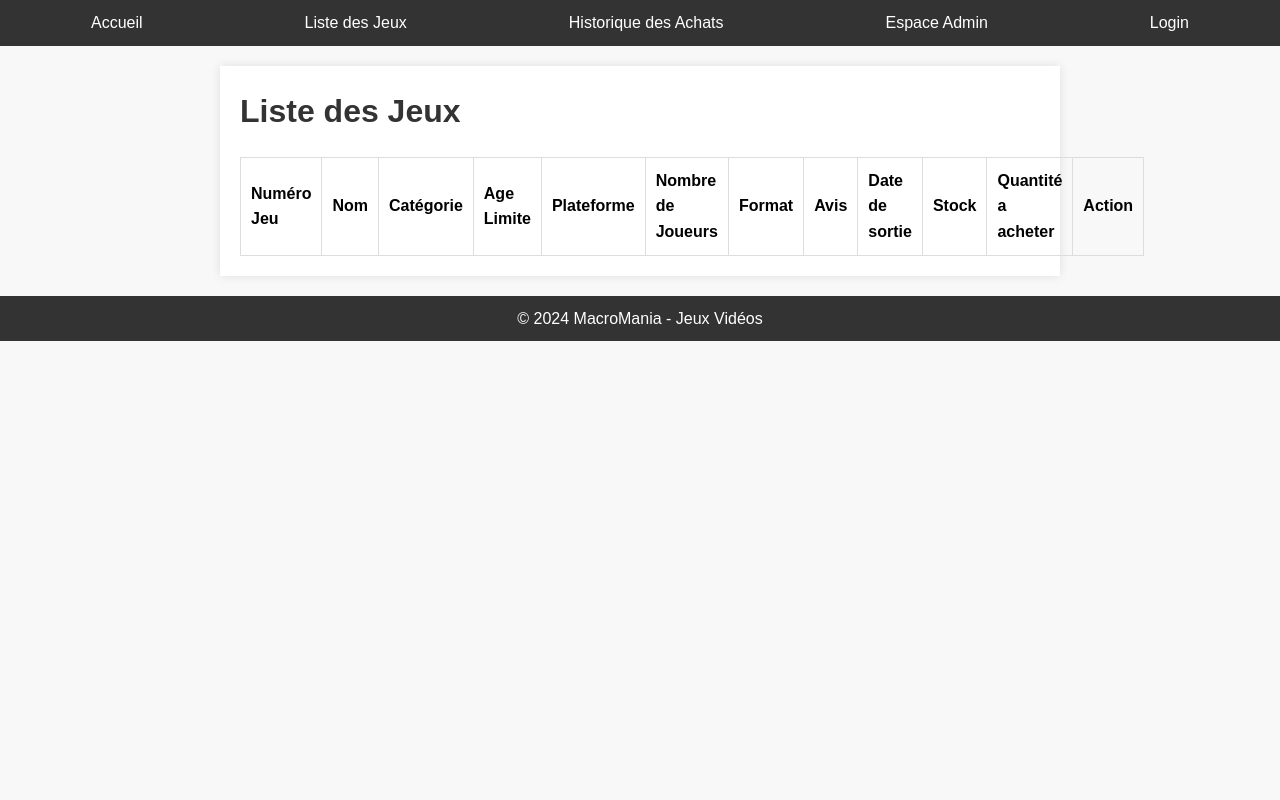
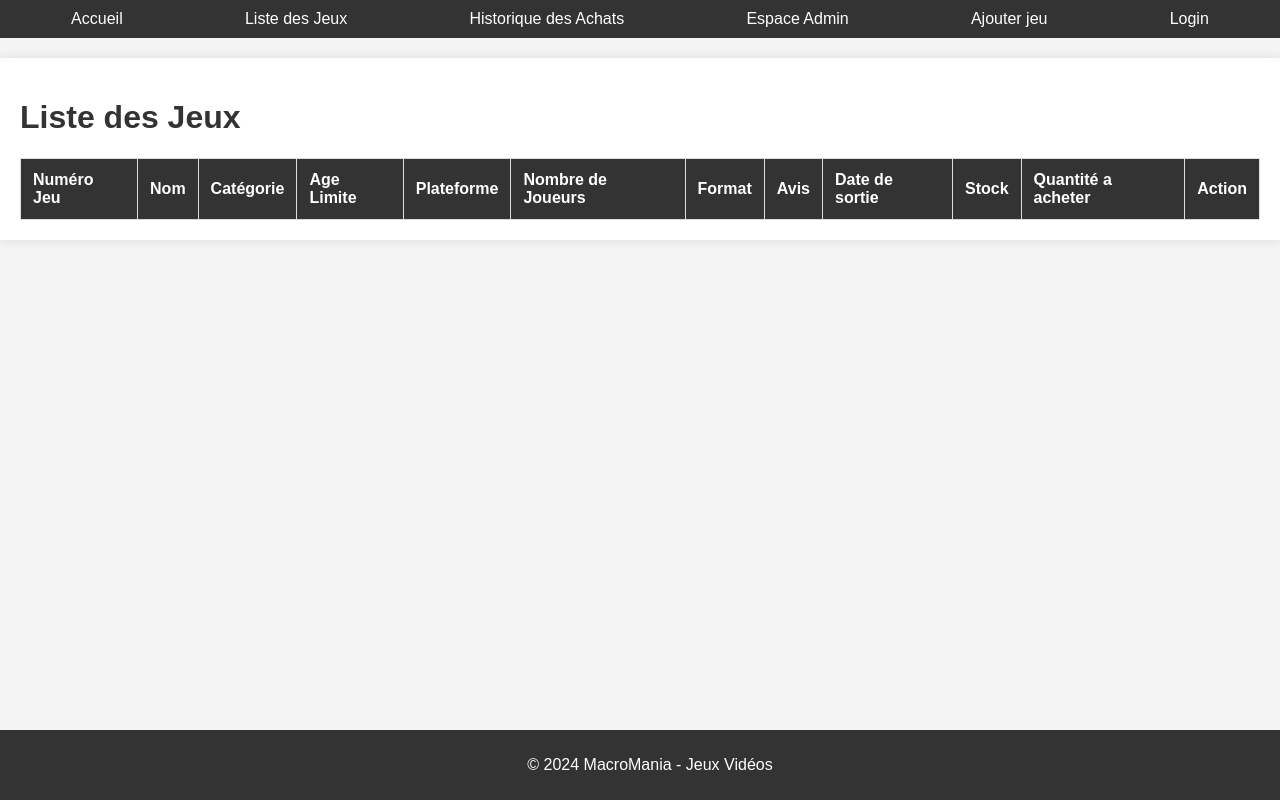
Before and after one commit to nicolasdraperi/Projet_NodeJS, a website: page View/liste-jeux.html in a window 1280 px wide. Drawn offline with Linux system fonts and the light colour scheme; no server answers.

Commit message:
tableau jeux ajuster

```diff
--- /dev/null
+++ b/View/liste-jeux.css
@@ -0,0 +1,75 @@
+body {
+    font-family: 'Arial', sans-serif;
+    margin: 0;
+    padding: 0;
+    background-color: #f4f4f4;
+}
+
+nav {
+    background-color: #333;
+    color: white;
+    padding: 10px;
+}
+
+nav ul {
+    list-style-type: none;
+    margin: 0;
+    padding: 0;
+    display: flex;
+    justify-content: space-around;
+}
+
+nav a {
+    text-decoration: none;
+    color: white;
+}
+
+.content {
+    max-width: auto;
+    margin: 20px auto;
+    padding: 20px;
+    background-color: white;
+    box-shadow: 0 0 10px rgba(0, 0, 0, 0.1);
+}
+
+h1 {
+    color: #333;
+}
+
+#liste-jeux {
+    margin-top: 20px;
+}
+
+table {
+    width: 100%;
+    border-collapse: collapse;
+    margin-top: 20px;
+}
+
+table, th, td {
+    border: 1px solid #ddd;
+}
+
+th, td {
+    padding: 12px;
+    text-align: left;
+}
+
+th {
+    background-color: #333;
+    color: white;
+}
+
+tfoot {
+    font-weight: bold;
+}
+
+footer {
+    background-color: #333;
+    color: white;
+    text-align: center;
+    padding: 10px;
+    position: fixed;
+    bottom: 0;
+    width: 100%;
+}
--- a/View/liste-jeux.html
+++ b/View/liste-jeux.html
@@ -3,7 +3,7 @@
 <head>
     <meta charset="UTF-8">
     <meta name="viewport" content="width=device-width, initial-scale=1.0">
-    <link rel="stylesheet" href="Accueil.css">
+    <link rel="stylesheet" href="liste-jeux.css">
     <title>Liste des Jeux - MacroMania</title>
 </head>
 <body>
@@ -14,6 +14,8 @@
         <li><a href="liste-jeux.html">Liste des Jeux</a></li>
         <li><a href="historique-achats.html">Historique des Achats</a></li>
         <li><a href="espace-admin.html">Espace Admin</a></li>
+        <li><a href="Addjeu.html">Ajouter jeu</a></li>
+
         <li><a id="log" href="login.html">Login</a></li>
     </ul>
 </nav>
--- a/View/liste_jeu.js
+++ b/View/liste_jeu.js
@@ -24,7 +24,7 @@ async function afficherListeJeux() {
             <td>${jeu.plateform}</td>
             <td>${jeu.stock}</td>
             <td>
-            <button onclick="modifierJeu()">Modifier</button>
+            <button onclick="modifierJeu(${jeu.id})">Modifier</button>
             <button onclick="supprimerJeu()">Supprimer</button>
             <button onclick="ajouterJeu()">Ajouter Jeu</button>
             </td>
```
Also changed, not shown: View/espace-admin.html (+2 -0 lines), View/historique-achats.html (+2 -0 lines).
